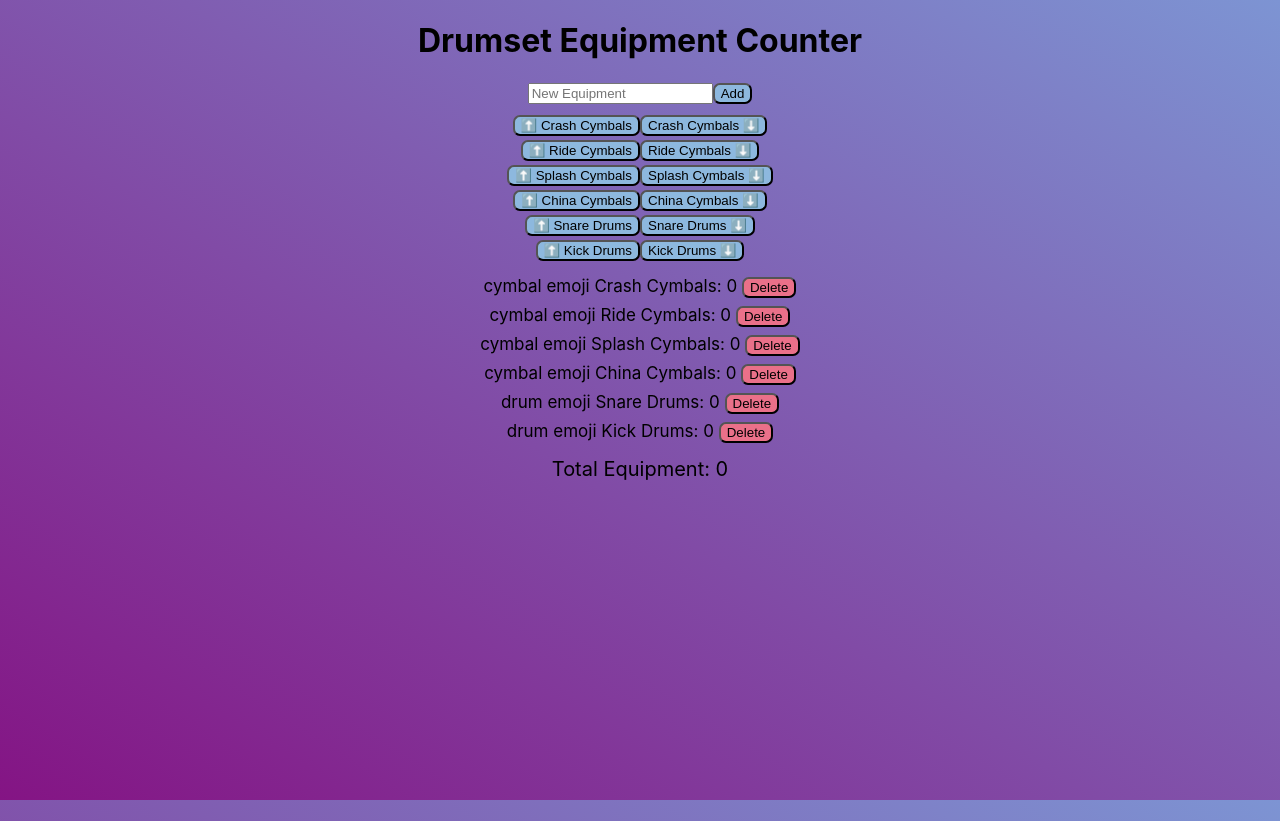
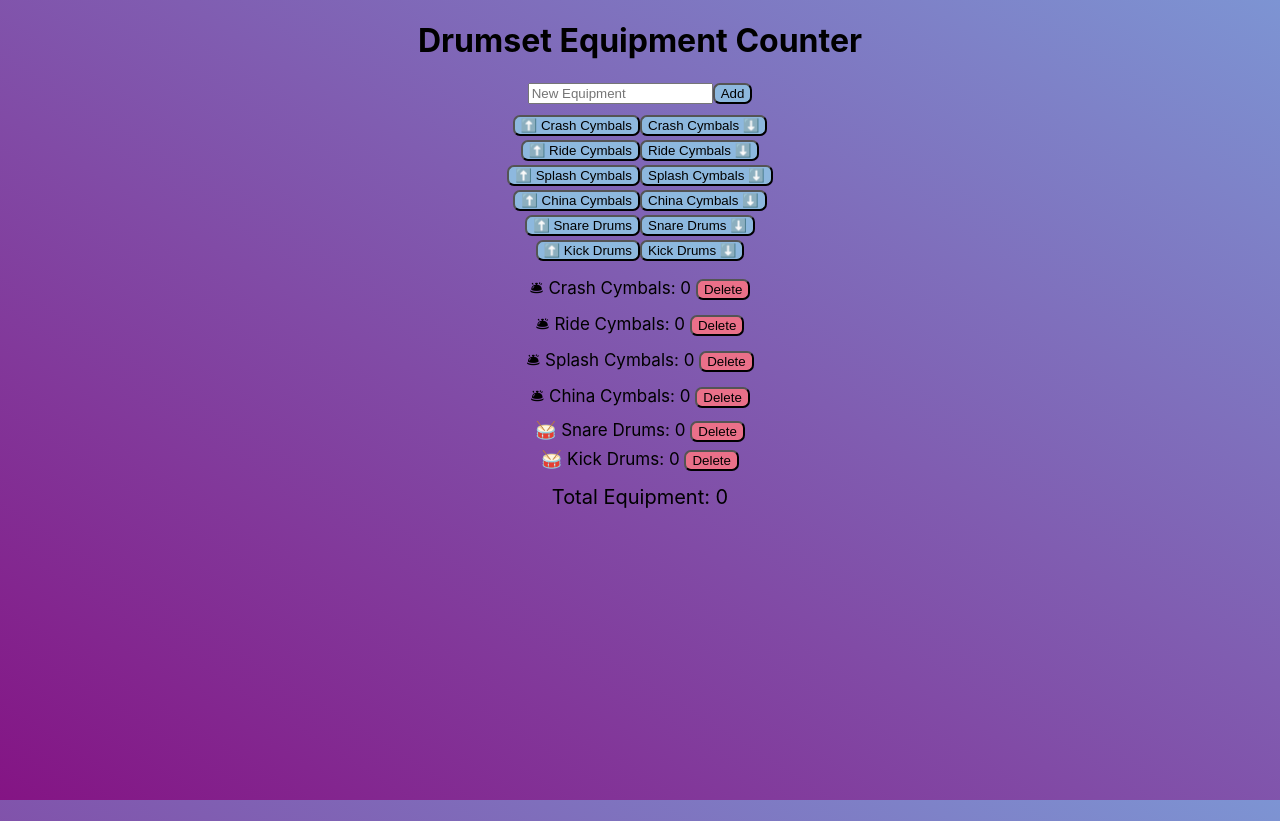
Before and after one commit to sarahcode2112/drum-equipment-counter, a React (Create React App) app: page / in a window 1280 px wide. Built offline with nearby package versions, Linux system fonts and the light colour scheme.

Commit message:
add emojis by counts for 'drum' and 'cymbal' names

```diff
--- a/src/App.tsx
+++ b/src/App.tsx
@@ -70,9 +70,9 @@ function App() {
       <section className="equipmentCountDisplayContainer">
         {Object.entries(cymbalCounts).map(([key, value]) => {
           const emoji = key.toLowerCase().includes("drum")
-            ? "drum emoji "
+            ? "🥁 "
             : key.toLowerCase().includes("cymbal")
-            ? "cymbal emoji "
+            ? "🛎 "
             : "";
           return (
             <div className="equipmentCountRow" key={key}>
```
